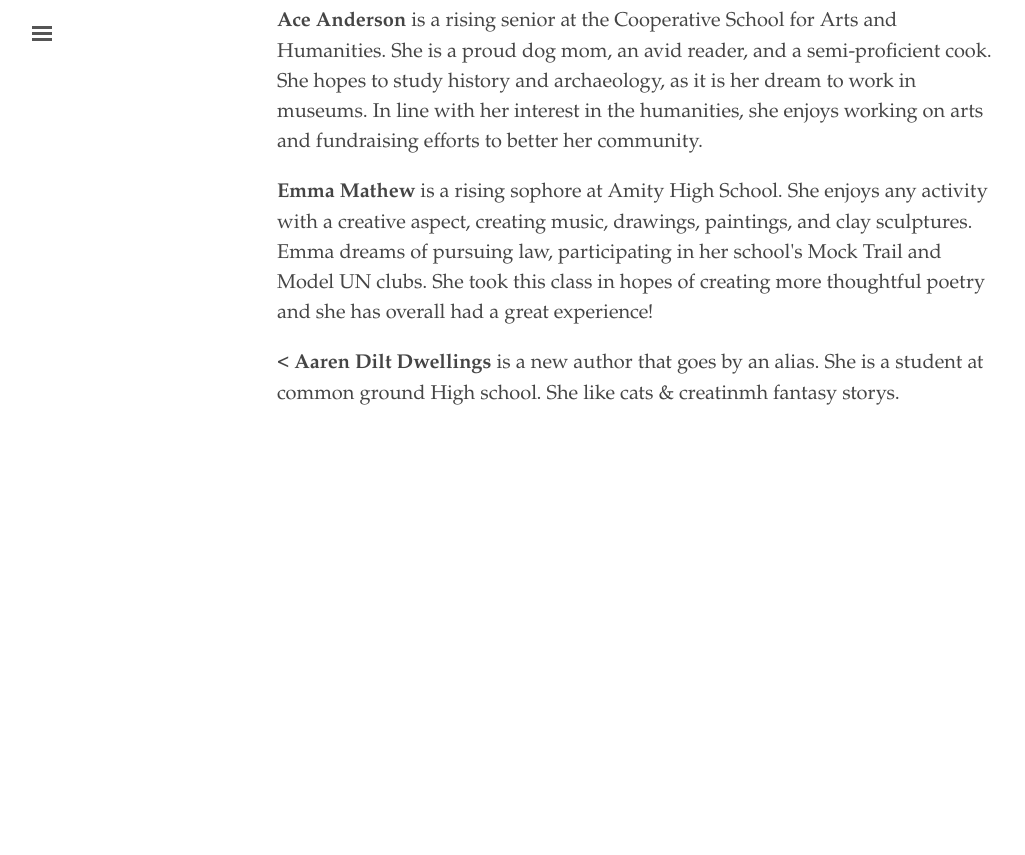
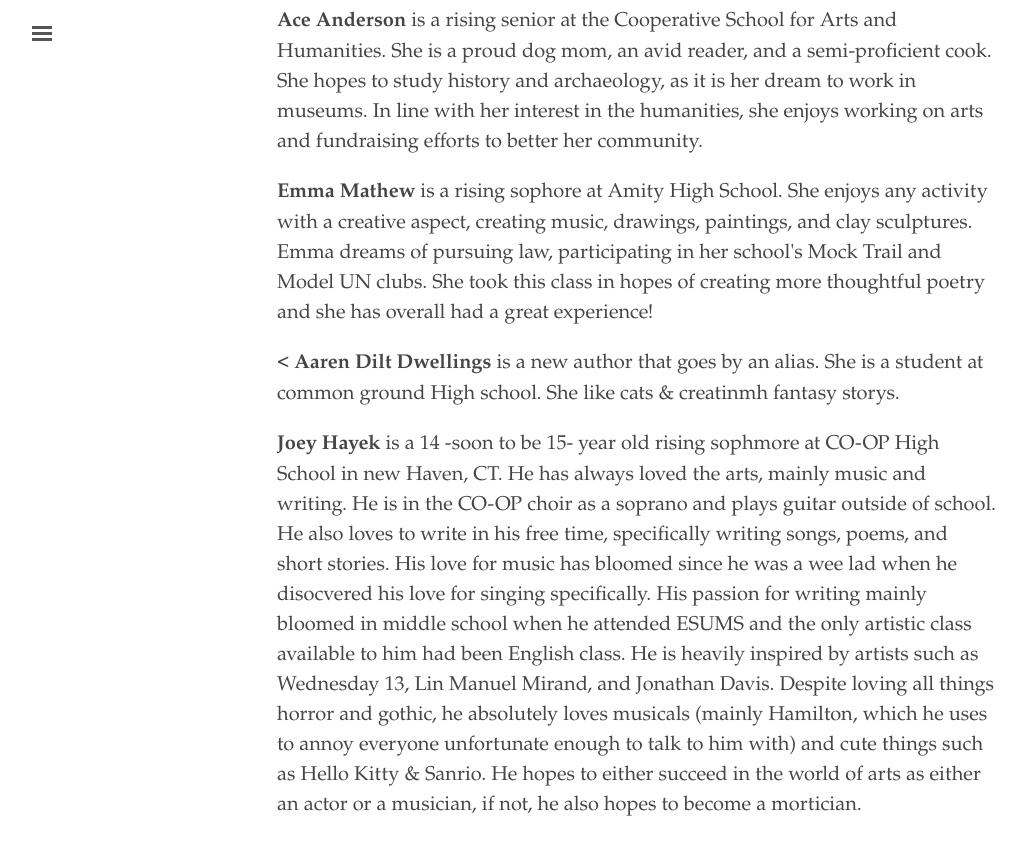
Before and after one commit to ypah-s25/storytelling, a Jekyll site: the page built from info.md, in a window 1280 px wide and 900 px high, scrolled down 2325 px. Shown: the top 855 px of the window, without its empty margins (3-1028 px from the left). Built offline with Jekyll 4.4.1, drawn with Linux system fonts in a browser that asks for light colours; before the commit the page ends 2814 px from its top, so only the background shows below that.

Commit message:
Update info.md

```diff
--- a/info.md
+++ b/info.md
@@ -29,3 +29,5 @@ title: Authors
 <p><strong>Emma Mathew</strong> is a rising sophore at Amity High School. She enjoys any activity with a creative aspect, creating music, drawings, paintings, and clay sculptures. Emma dreams of pursuing law, participating in her school's Mock Trail and Model UN clubs. She took this class in hopes of creating more thoughtful poetry and she has overall had a great experience!
 
 <p><<strong> Aaren Dilt Dwellings</strong> is a new author that goes by an alias. She is a student at common ground High school. She like cats & creatinmh fantasy storys.
+
+<p><strong> Joey Hayek </strong> is a 14 -soon to be 15- year old rising sophmore at CO-OP High School in new Haven, CT. He has always loved the arts, mainly music and writing. He is in the CO-OP choir as a soprano and plays guitar outside of school. He also loves to write in his free time, specifically writing songs, poems, and short stories. His love for music has bloomed since he was a wee lad when he disocvered his love for singing specifically. His passion for writing mainly bloomed in middle school when he attended ESUMS and the only artistic class available to him had been English class. He is heavily inspired by artists such as Wednesday 13, Lin Manuel Mirand, and Jonathan Davis. Despite loving all things horror and gothic, he absolutely loves musicals (mainly Hamilton, which he uses to annoy everyone unfortunate enough to talk to him with) and cute things such as Hello Kitty & Sanrio. He hopes to either succeed in the world of arts as either an actor or a musician, if not, he also hopes to become a mortician.</p>
```
